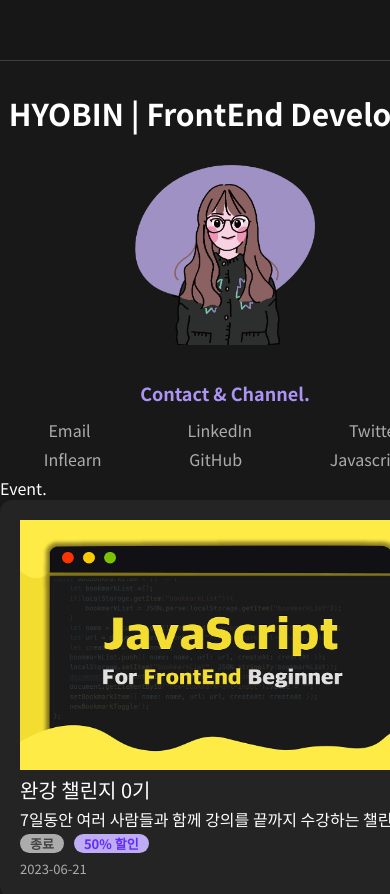
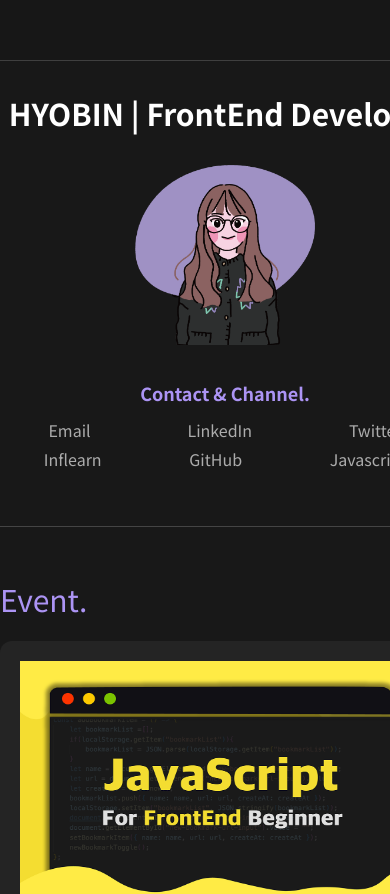
Before and after one commit to hbin12212/hyobb.com, a Next.js app: page / in a window 390 px wide. Shown: the top 894 px of the page. Built offline with nearby package versions, Linux system fonts and the light colour scheme.

Commit message:
:lipstick: 반응형 추가 및 홈화면 스타일 수정

```diff
--- a/src/components/Profile.tsx
+++ b/src/components/Profile.tsx
@@ -4,8 +4,6 @@ import Image from 'next/image';
 export default function Profile() {
     return (
         <div className={styles.Profile}>
-            <div>
-                <div className={styles.about}>
             <div className={styles.intro}>HYOBIN | FrontEnd Developer</div>
             <div className={styles.profile}>
                 <div className={styles.profile_img_pc}>
@@ -115,7 +113,5 @@ export default function Profile() {
                 </div>
             </div>
         </div>
-            </div>
-        </div>
     );
 }
--- a/src/styles/Home.module.scss
+++ b/src/styles/Home.module.scss
@@ -1,2 +1,13 @@
 .Home {
+    .line {
+        border-bottom: var(--gray) 1px solid;
+        margin-bottom: 50px;
+        margin-top: 50px;
+    }
+    .label {
+        color: var(--primary);
+        font-weight: 400;
+        font-size: var(--large);
+        margin-bottom: 20px;
+    }
 }
--- a/src/styles/Profile.module.scss
+++ b/src/styles/Profile.module.scss
@@ -1,6 +1,5 @@
 .Profile {
-    .about {
-        @media (min-width: 800px) {
+    @media (min-width: 801px) {
         .intro {
             text-align: center;
             font-size: var(--xlarge);
@@ -115,4 +114,3 @@
         }
     }
 }
-}
```
Lines whose indentation alone changed are shown as unchanged.
